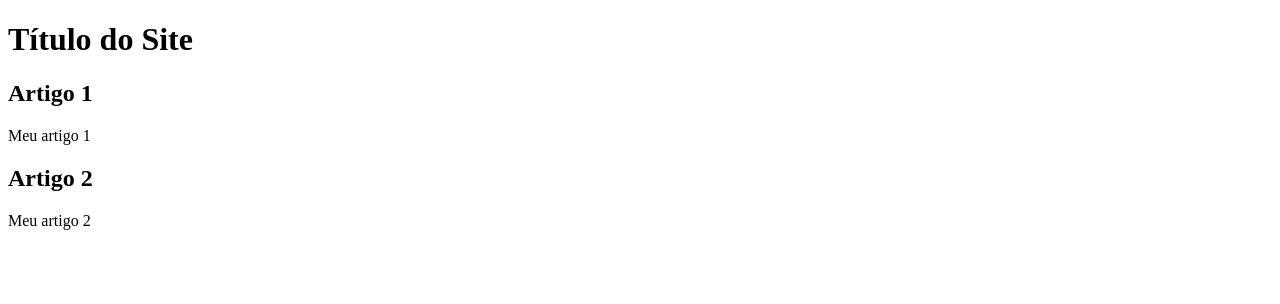
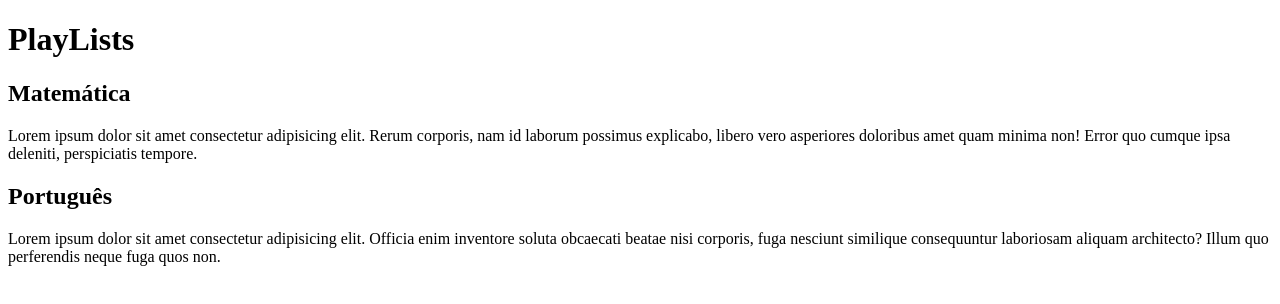
Before and after one commit to Lucas-Henrique-Lopes-Costa/Projeto-Site, a plain HTML site: page index.html in a window 1280 px wide. Drawn offline with Linux system fonts and the light colour scheme.

Commit message:
Update no index

```diff
--- a/index.html
+++ b/index.html
@@ -8,14 +8,14 @@
 <body>
     <main>
         <header>
-            <h1>Título do Site</h1>
+            <h1>PlayLists</h1>
             <article>
-                <h1>Artigo 1</h1>
-                <p>Meu artigo 1</p>
+                <h1>Matemática</h1>
+                <p>Lorem ipsum dolor sit amet consectetur adipisicing elit. Rerum corporis, nam id laborum possimus explicabo, libero vero asperiores doloribus amet quam minima non! Error quo cumque ipsa deleniti, perspiciatis tempore.</p>
             </article>
             <article>
-                <h1>Artigo 2</h1>
-                <p>Meu artigo 2</p>
+                <h1>Português</h1>
+                <p>Lorem ipsum dolor sit amet consectetur adipisicing elit. Officia enim inventore soluta obcaecati beatae nisi corporis, fuga nesciunt similique consequuntur laboriosam aliquam architecto? Illum quo perferendis neque fuga quos non.</p>
             </article>
         </header>
     </main>
```
